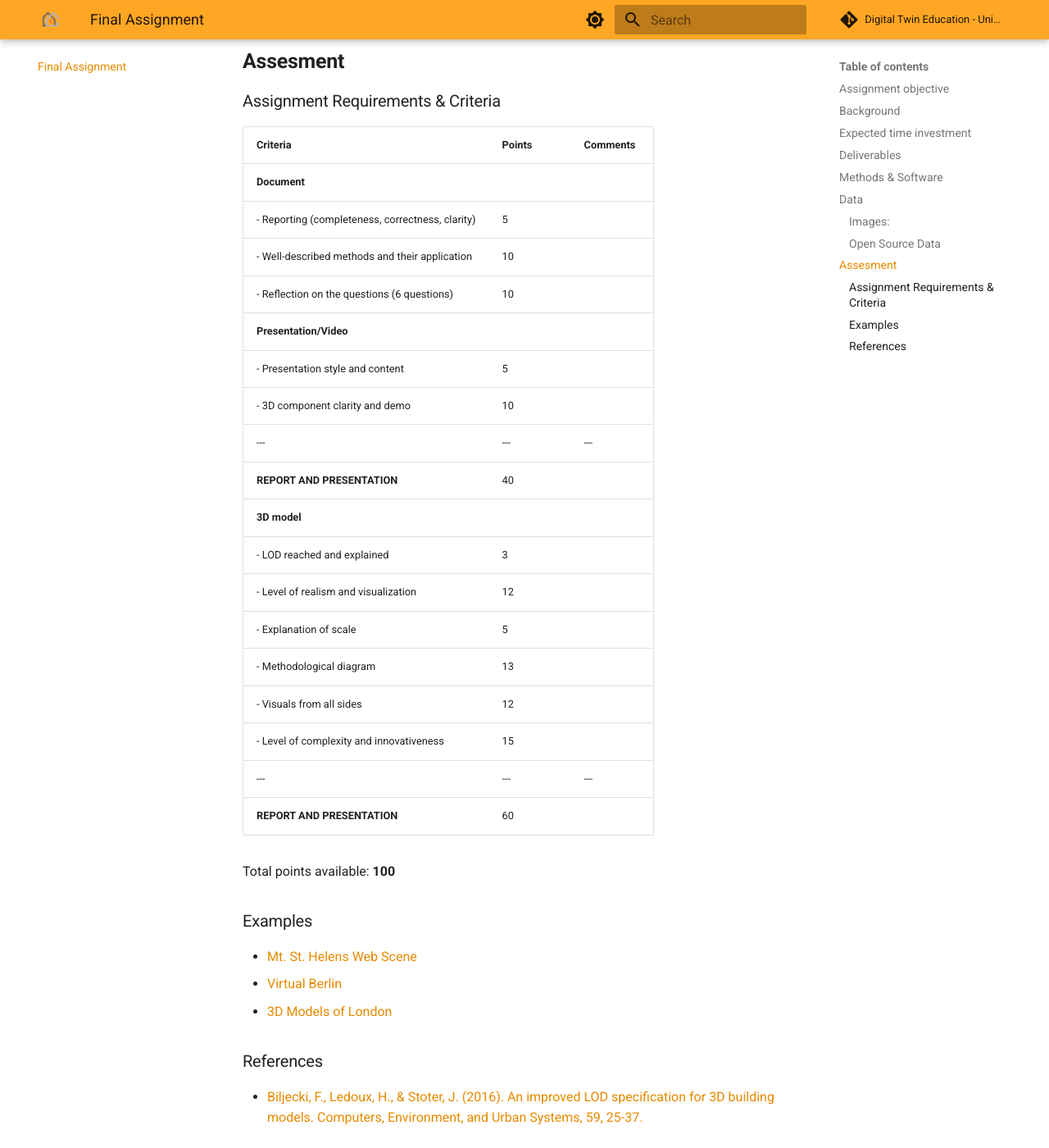
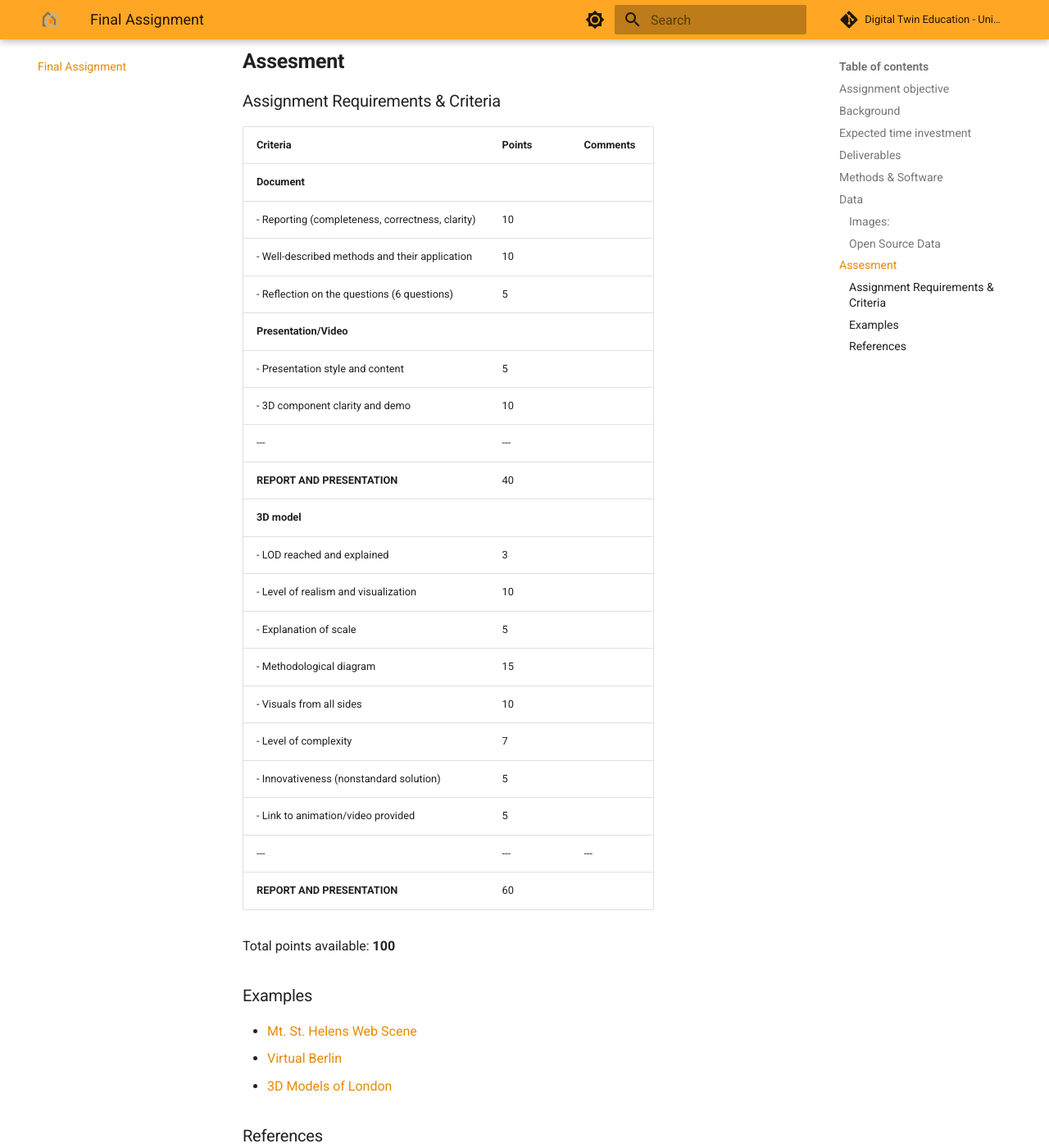
Before and after one commit to DigitalTwin-Geohub/DigitalTwinEducation, an MkDocs documentation site: the page built from docs/Assignment/FINAL Assignment.md, in a window 1280 px wide and 1400 px high, scrolled down 3170 px. Shown: the whole window at 82% size. Built offline with MkDocs 1.6.1 and Material for MkDocs 9.7.7, drawn with Linux system fonts in a browser that asks for light colours; comment, search, counter and statistics services are not loaded.

Commit message:
adjusted rubric

```diff
--- a/docs/Assignment/FINAL Assignment.md
+++ b/docs/Assignment/FINAL Assignment.md
@@ -92,22 +92,24 @@ Hint: You can use Google street view as well
 | Criteria                                          | Points | Comments                    |
 |---------------------------------------------------|--------|------------------------------|
 | **Document**                                      |        |                              |
-| - Reporting (completeness, correctness, clarity)  | 5      |                              |
+| - Reporting (completeness, correctness, clarity)  | 10     |                              |
 | - Well-described methods and their application    | 10     |                              |
-| - Reflection on the questions (6 questions)       | 10     |                              |
+| - Reflection on the questions (6 questions)       | 5      |                              |
 | **Presentation/Video**                            |        |                              |
 | - Presentation style and content                  | 5      |                              |
 | - 3D component clarity and demo                   | 10     |                              |
-| ---| ---| ---|
+| ---                                               | ---    |                              |
 | **REPORT AND PRESENTATION**                       | 40     |                              |
 | **3D model**                                      |        |                              |
 | - LOD reached and explained                       | 3      |                              |
-| - Level of realism and visualization              | 12     |                              |
+| - Level of realism and visualization              | 10     |                              |
 | - Explanation of scale                            | 5      |                              |
-| - Methodological diagram                          | 13     |                              |
-| - Visuals from all sides                          | 12     |                              |
-| - Level of complexity and innovativeness          | 15     |                              |
-| ---| ---| ---|
+| - Methodological diagram                          | 15     |                              |
+| - Visuals from all sides                          | 10     |                              |
+| - Level of complexity                             | 7      |                              |
+| - Innovativeness (nonstandard solution)           | 5      |                              |
+| - Link to animation/video provided                | 5      |                              |
+| ---                                               | ---    | ---                          |
 | **REPORT AND PRESENTATION**                       | 60     |                              |
 
 
```
